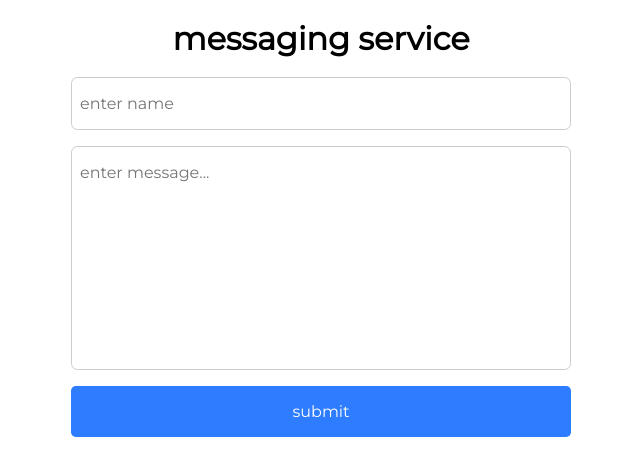
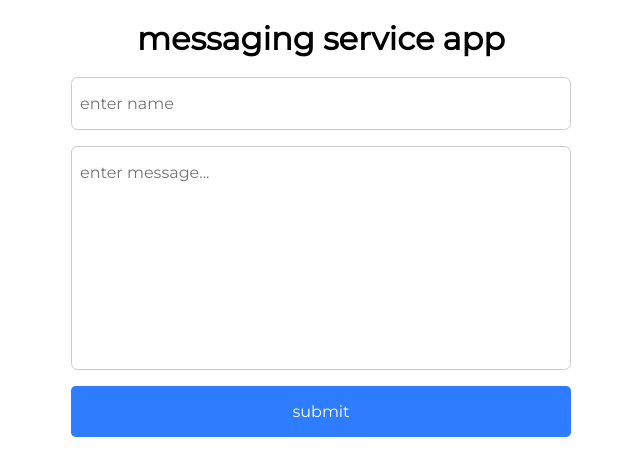
Before and after one commit to VirajS00/node-chat-app, a website: page public/index.html in a window 1280 px wide. Shown: the whole page, without its empty margins (319-959 px from the left). Drawn offline with Linux system fonts and the light colour scheme; no server answers.

Commit message:
error solving

```diff
--- a/public/index.html
+++ b/public/index.html
@@ -10,7 +10,7 @@
 <body>
     <div class="error"></div>
     <main>
-        <h1 class="title">messaging service</h1>
+        <h1 class="title">messaging service app</h1>
         <div class="formContainer">
             <form id="myFrom">
                 <input type="text" class="textInput" id="name" placeholder="enter name">
```
